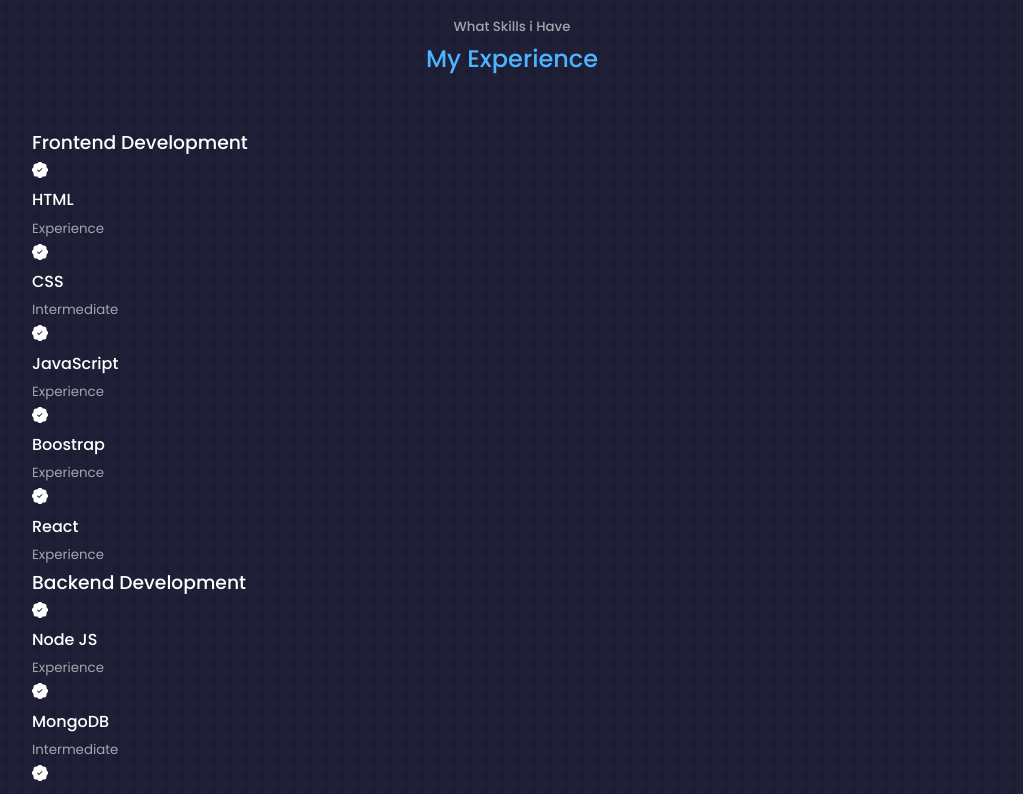
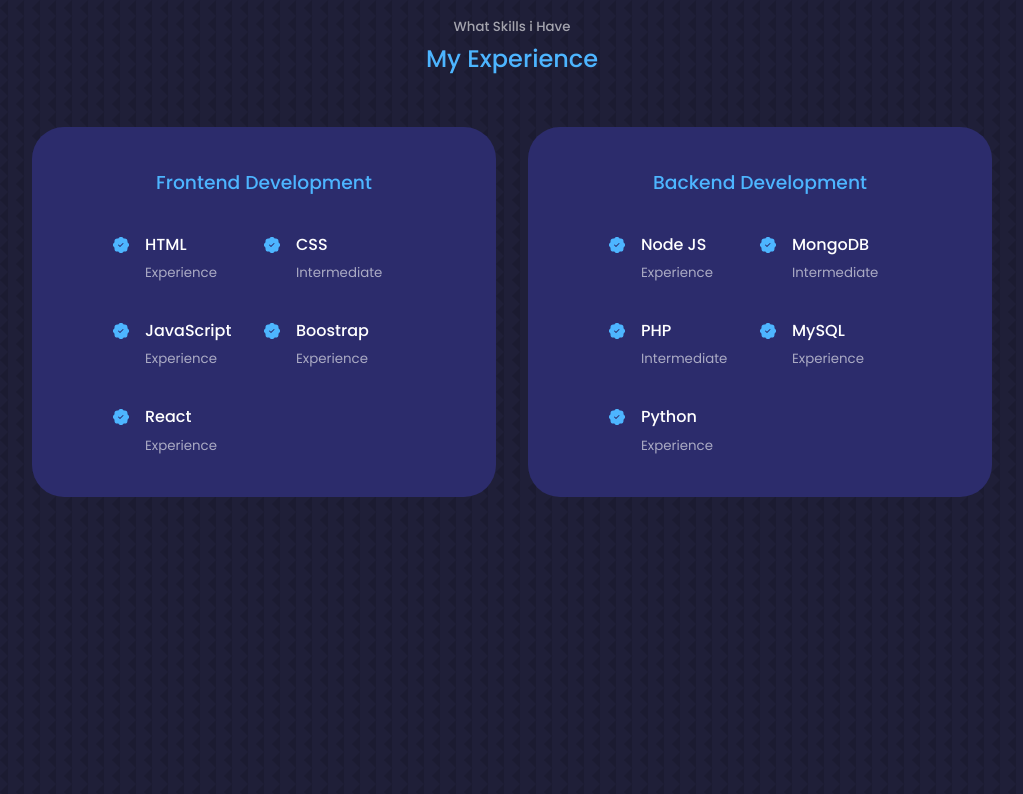
Before and after one commit to mpmabeyrathne/React-Portfolio, a React (Create React App) app: page / in a window 1280 px wide. Shown: the part 1840-2634 px from the top of the page, without its empty margins (128-1151 px from the left). Built offline with nearby package versions, Linux system fonts and the light colour scheme.

Commit message:
experience section updated

```diff
--- a/src/components/experience/Experience.jsx
+++ b/src/components/experience/Experience.jsx
@@ -15,29 +15,40 @@
           <h3>Frontend Development</h3>
           <div className="experience_content">
             <article className="experience_details">
-              <BsPatchCheckFill />
+              <BsPatchCheckFill className="experience_details-icon" />
+              <div>
                 <h4>HTML</h4>
                 <small className="text-light">Experience</small>
+              </div>
             </article>
             <article className="experience_details">
-              <BsPatchCheckFill />
+              <BsPatchCheckFill className="experience_details-icon" />
+              <div>
                 <h4>CSS</h4>
                 <small className="text-light">Intermediate</small>
+              </div>
             </article>
             <article className="experience_details">
-              <BsPatchCheckFill />
+              <BsPatchCheckFill className="experience_details-icon" />
+
+              <div>
                 <h4>JavaScript</h4>
                 <small className="text-light">Experience</small>
+              </div>
             </article>
             <article className="experience_details">
-              <BsPatchCheckFill />
+              <BsPatchCheckFill className="experience_details-icon" />
+              <div>
                 <h4>Boostrap</h4>
                 <small className="text-light">Experience</small>
+              </div>
             </article>
             <article className="experience_details">
-              <BsPatchCheckFill />
+              <BsPatchCheckFill className="experience_details-icon" />
+              <div>
                 <h4>React</h4>
                 <small className="text-light">Experience</small>
+              </div>
             </article>
           </div>
         </div>
@@ -48,29 +59,39 @@
           <h3>Backend Development</h3>
           <div className="experience_content">
             <article className="experience_details">
-              <BsPatchCheckFill />
+              <BsPatchCheckFill className="experience_details-icon" />
+              <div>
                 <h4>Node JS</h4>
                 <small className="text-light">Experience</small>
+              </div>
             </article>
             <article className="experience_details">
-              <BsPatchCheckFill />
+              <BsPatchCheckFill className="experience_details-icon" />
+              <div>
                 <h4>MongoDB</h4>
                 <small className="text-light">Intermediate</small>
+              </div>
             </article>
             <article className="experience_details">
-              <BsPatchCheckFill />
+              <BsPatchCheckFill className="experience_details-icon" />
+              <div>
                 <h4>PHP</h4>
                 <small className="text-light">Intermediate</small>
+              </div>
             </article>
             <article className="experience_details">
-              <BsPatchCheckFill />
+              <BsPatchCheckFill className="experience_details-icon" />
+              <div>
                 <h4>MySQL</h4>
                 <small className="text-light">Experience</small>
+              </div>
             </article>
             <article className="experience_details">
-              <BsPatchCheckFill />
+              <BsPatchCheckFill className="experience_details-icon" />
+              <div>
                 <h4>Python</h4>
                 <small className="text-light">Experience</small>
+              </div>
             </article>
           </div>
         </div>
--- a/src/components/experience/experience.css
+++ b/src/components/experience/experience.css
@@ -0,0 +1,41 @@
+.experience_container {
+  display: grid;
+  grid-template-columns: 1fr 1fr;
+  gap: 2rem;
+}
+
+.experience_container > div {
+  background: var(--color-bg-variant);
+  padding: 2.4rem 5rem;
+  border-radius: 2rem;
+  border: 1px solid transparent;
+  transition: var(--transition);
+}
+
+.experience_container > div:hover {
+  background: transparent;
+  border-color: var(--color-primary-varient);
+  cursor: default;
+}
+
+.experience_container > div h3 {
+  text-align: center;
+  margin-bottom: 2rem;
+  color: var(--color-primary);
+}
+
+.experience_content {
+  display: grid;
+  grid-template-columns: 1fr 1fr;
+  row-gap: 2rem;
+}
+
+.experience_details {
+  display: flex;
+  gap: 1rem;
+}
+
+.experience_details-icon {
+  margin-top: 6px;
+  color: var(--color-primary);
+}
```
Lines whose indentation alone changed are shown as unchanged.
